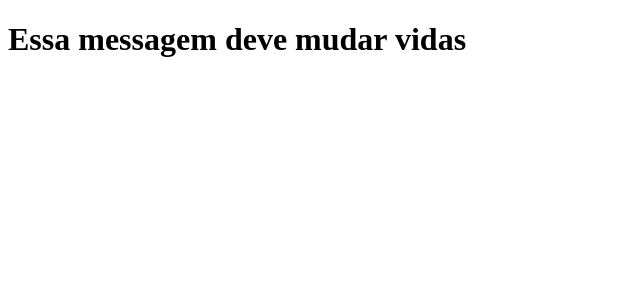
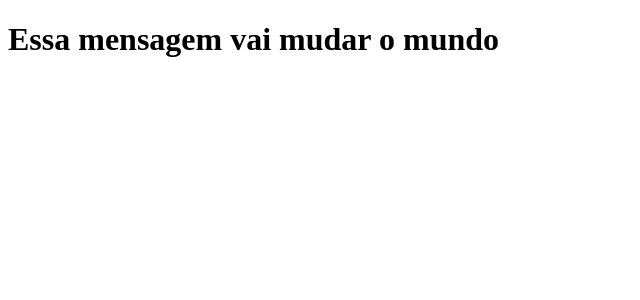
Before and after one commit to VitorAndrey/clone-tabnews, a Next.js app: page / in a window 1280 px wide. Shown: the top 300 px of the page, without its empty margins (0-640 px from the left). Built offline with nearby package versions, Linux system fonts and the light colour scheme.

Commit message:
adiciona a pasta pages

```diff
--- a/pages/index.js
+++ b/pages/index.js
@@ -1,7 +1,3 @@
 export default function Home () {
-    return (
-        <>
-            <h1>Essa messagem deve mudar vidas</h1>
-        </>
-    )
+    return <h1>Essa mensagem vai mudar o mundo</h1>
 }
```
